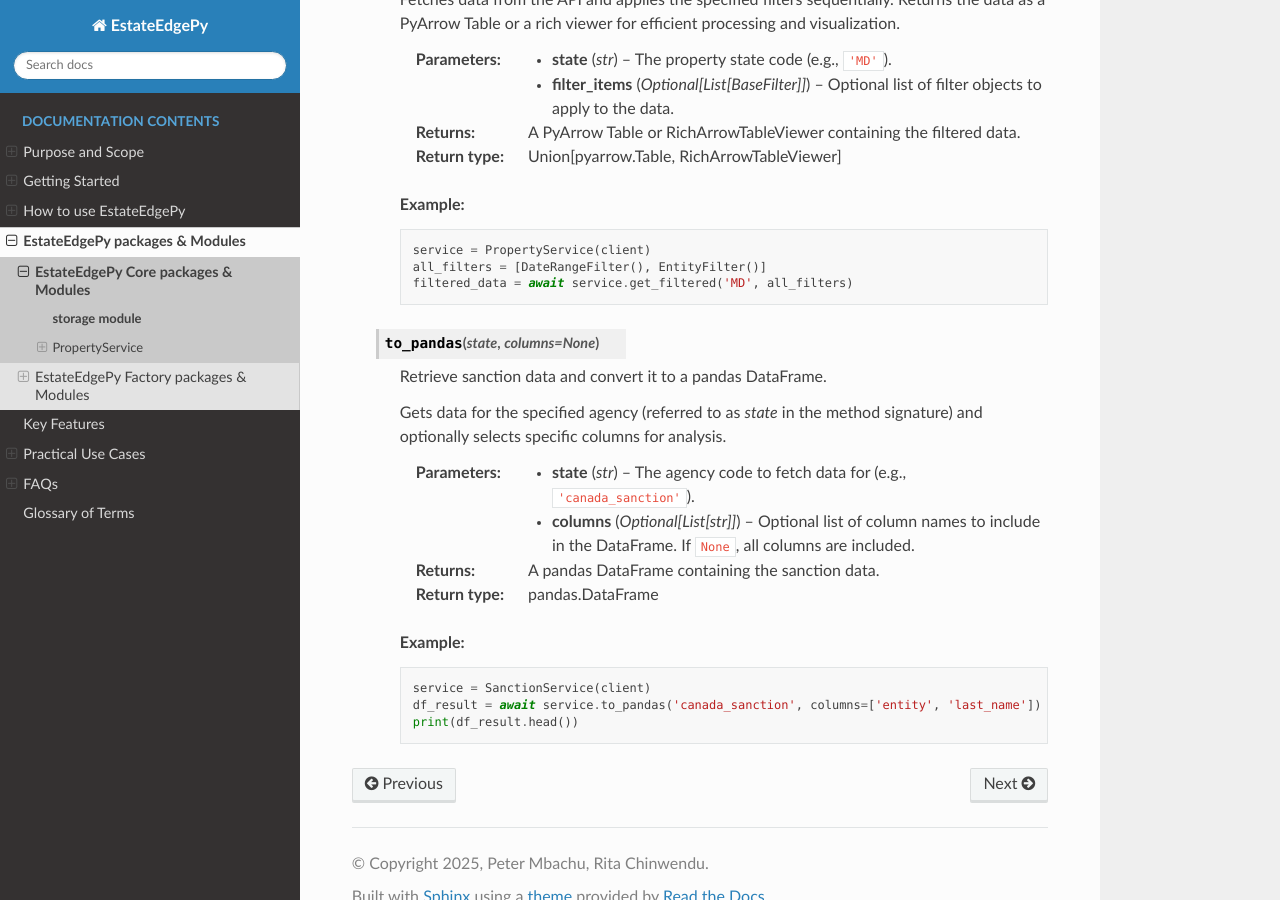
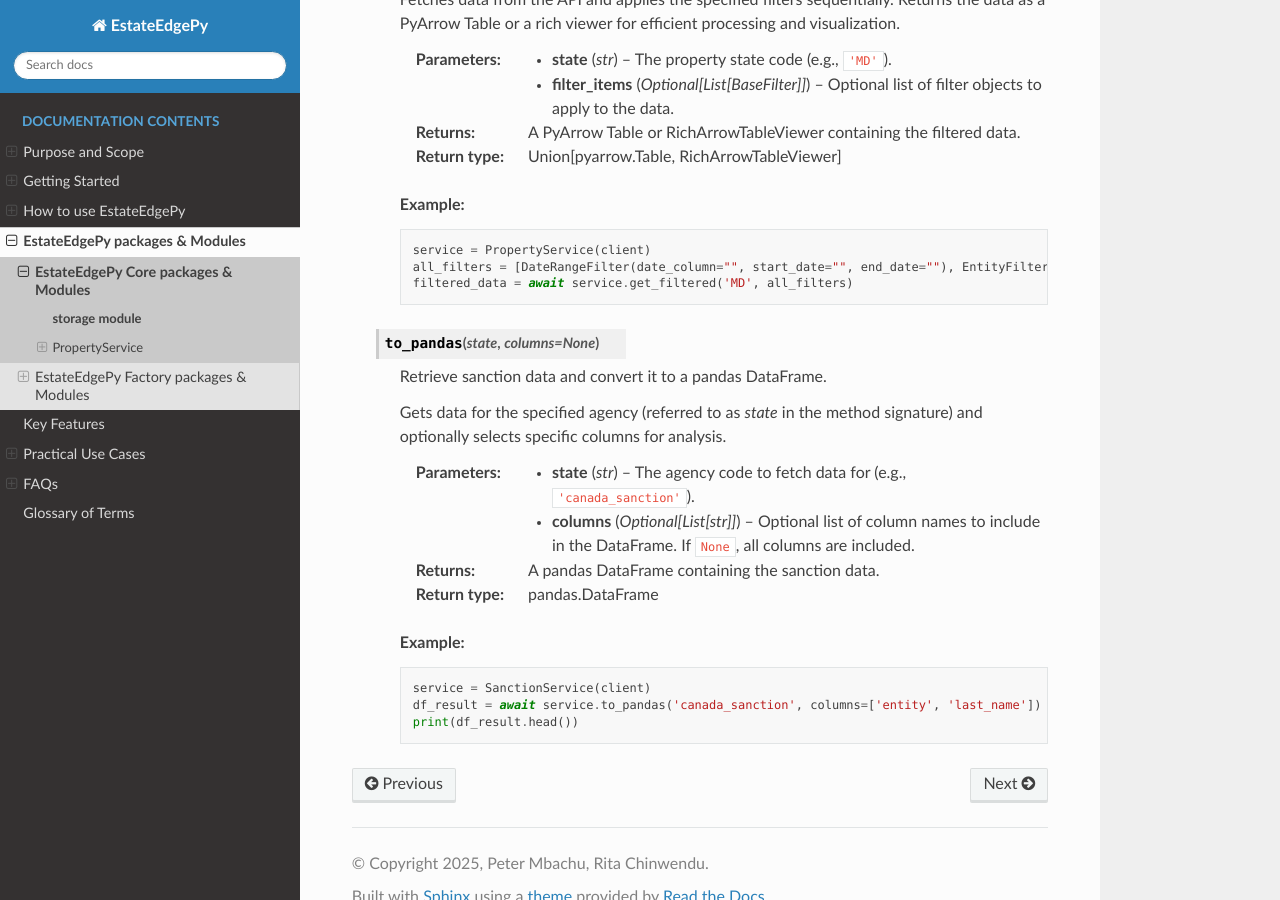
Before and after one commit to cla-bit/EstateEdgePy-Docs, a Sphinx documentation site: the page built from source/datadock.core.storage.rst, in a window 1280 px wide and 900 px high, scrolled down 536 px. Built offline with Sphinx 7.4.7 and the Read the Docs theme 3.1.0, drawn with Linux system fonts in a browser that asks for light colours; pages that are not in the unit, such as notebooks, are missing from menus.

Commit message:
Update datadock.core.storage.rst

```diff
--- a/source/datadock.core.storage.rst
+++ b/source/datadock.core.storage.rst
@@ -38,7 +38,7 @@
         .. code-block:: python
 
             service = PropertyService(client)
-            all_filters = [DateRangeFilter(), EntityFilter()]
+            all_filters = [DateRangeFilter(date_column="", start_date="", end_date=""), EntityFilter()]
             filtered_data = await service.get_filtered('MD', all_filters)
 
     .. method:: to_pandas(state, columns=None)
```
